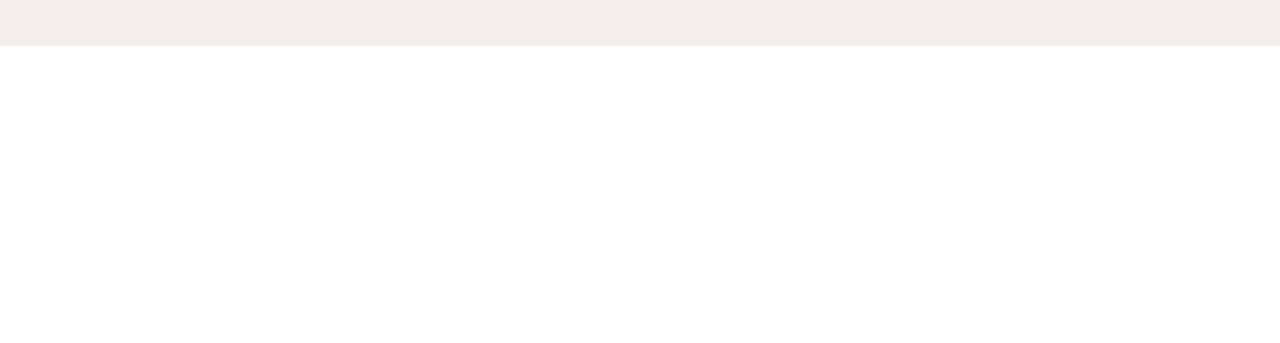
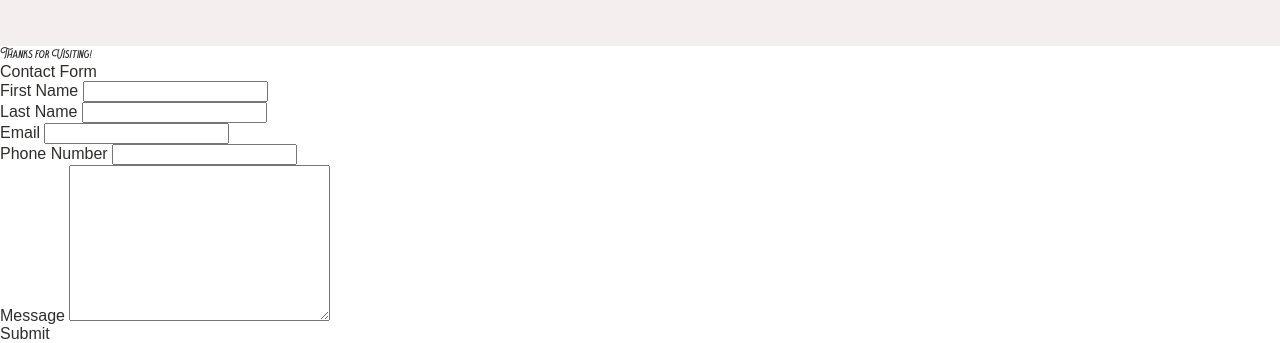
Before and after one commit to ll5zh/personal-website, a plain HTML site: page index.html in a window 1280 px wide. Shown: the part 3287-3630 px from the top of the page. Before the commit the page ends 3333 px from the top, so only its background shows below. Drawn offline with Linux system fonts and the light colour scheme; files whose address does not match are found by name.

Commit message:
Add contact form, HTML structure for connect section

```diff
--- a/index.html
+++ b/index.html
@@ -66,8 +66,37 @@
             </div>
         </div>
     </div>
-    <div class="footer contact">
-
+    <div class="footer">
+        <div class="title h1">Thanks for Visiting!</div>
+        <div class="contact">
+            <form action="mail.php" method="POST">
+                <div class="title">Contact Form</div>
+                <div class="question">
+                    <label for="first-name">First Name</label>
+                    <input type="text" id="first-name" name="first-name" required>
+                </div>
+                <div class="question">
+                    <label for="last-name">Last Name</label>
+                    <input type="text" id="last-name" name="last-name" required>
+                </div>
+                <div class="question">
+                    <label for="email">Email</label>
+                    <input type="email" id="email" name="email" required>
+                </div>
+                <div class="question">
+                    <label for="phone">Phone Number</label>
+                    <input type="number" id="phone" name="phone">
+                </div>
+                <div class="question">
+                    <label for="message">Message</label>
+                    <textarea name="message" id="message" cols="30" rows="10"></textarea>
+                </div>
+                <button type="submit">Submit</button>
+            </form>
+            <div class="connect">
+                <div class="title">Connect</div>
+            </div>
+        </div>
     </div>
 
 </body>
```
